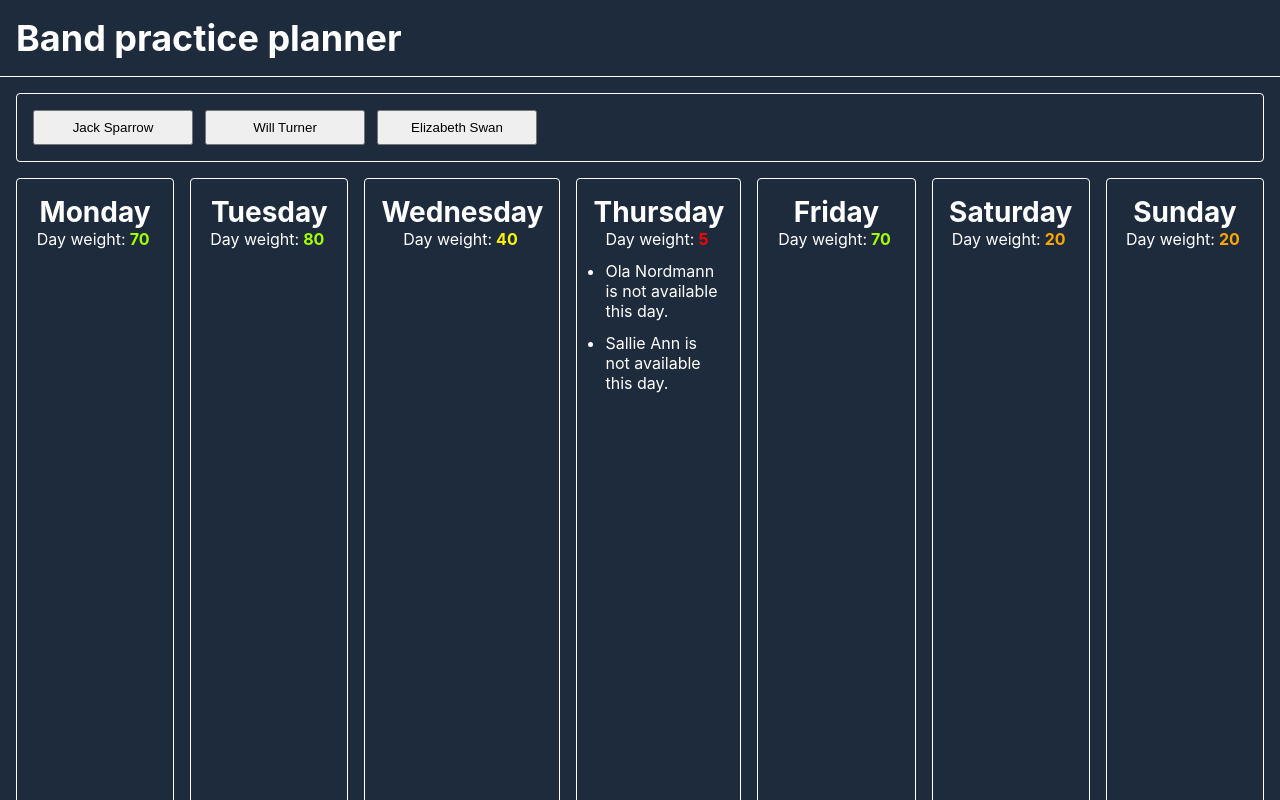
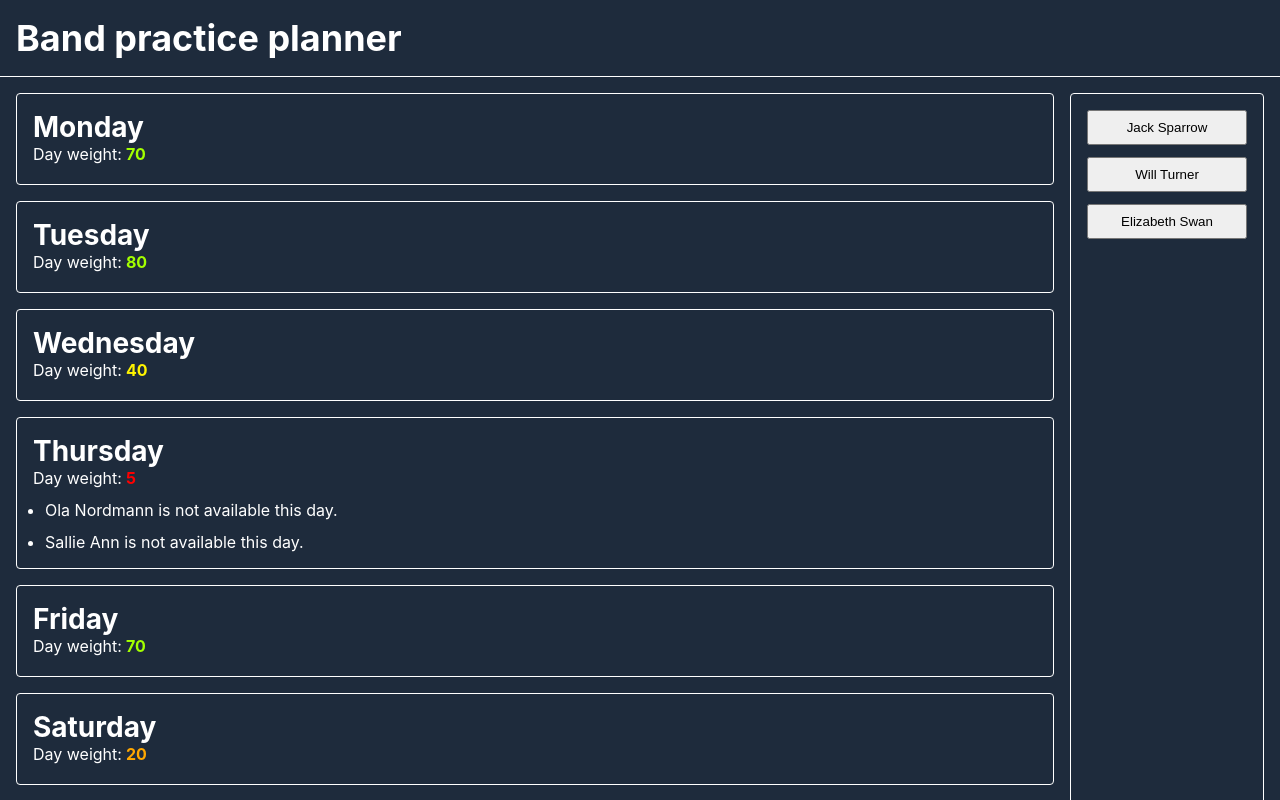
Before and after one commit to Monticulos/bandplanner, a React (Vite) app: page / in a window 1280 px wide. Shown: the top 800 px of the page. Built offline with nearby package versions, Linux system fonts and the light colour scheme.

Commit message:
make weekdays horizontal, memberlist vertical

```diff
--- a/frontend/src/app/MainContent/Calendar/Calendar.module.css
+++ b/frontend/src/app/MainContent/Calendar/Calendar.module.css
@@ -1,8 +1,9 @@
 .calendar {
   display: flex;
+  flex-direction: column;
   justify-content: space-between;
   gap: var(--padding-standard);
-  height: 100%;
+  width: 100%;
 }
 
 .calendarDay {
@@ -12,11 +13,7 @@
   border-radius: var(--border-radius);
   border: var(--border);
   padding: var(--padding-standard);
-  width: 100%;
-}
-
-.headingWithWeight {
-  text-align: center;
+  height: 100%;
 }
 
 .weight {
--- a/frontend/src/app/MainContent/MainContent.module.css
+++ b/frontend/src/app/MainContent/MainContent.module.css
@@ -3,6 +3,5 @@
   background: var(--background-color);
   padding: var(--padding-standard);
   display: flex;
-  flex-direction: column;
   gap: var(--padding-standard);
 }
--- a/frontend/src/app/MainContent/MainContent.tsx
+++ b/frontend/src/app/MainContent/MainContent.tsx
@@ -6,8 +6,8 @@ import { Calendar } from "./Calendar/Calendar.tsx";
 export const MainContent = (): ReactElement => {
   return (
     <main className={classes.mainContent}>
+      <Calendar />
       <MemberList />
-      <Calendar />
     </main>
   );
 };
--- a/frontend/src/app/MainContent/MemberList/MemberList.module.css
+++ b/frontend/src/app/MainContent/MemberList/MemberList.module.css
@@ -1,8 +1,9 @@
-.container {
+.memberListContainer {
+  display: flex;
+  flex-direction: column;
   border-radius: var(--border-radius);
   border: var(--border);
   padding: var(--padding-standard);
-  display: flex;
   gap: var(--gap);
 }
 
--- a/frontend/src/app/MainContent/MemberList/MemberList.tsx
+++ b/frontend/src/app/MainContent/MemberList/MemberList.tsx
@@ -7,7 +7,7 @@ import { memberMockData } from "./testData/members";
 
 export const MemberList = (): ReactElement => {
   return (
-    <div className={classes.container}>
+    <div className={classes.memberListContainer}>
       {memberMockData.map((member) => (
         <div key={member.name}>
           <Member member={member} />
--- a/frontend/src/index.css
+++ b/frontend/src/index.css
@@ -1,3 +1,7 @@
+html {
+  height: 100%;
+}
+
 body {
   --accent-color: #e67d1c;
   --background-color: #1e2b3c;
@@ -13,7 +17,7 @@ body {
   --gap-small: 0.25rem;
 
   font-family: Inter, system-ui, Avenir, Helvetica, Arial, sans-serif;
-  height: 100vh;
+  height: 100%;
   color: var(--text-color);
 }
 
```
